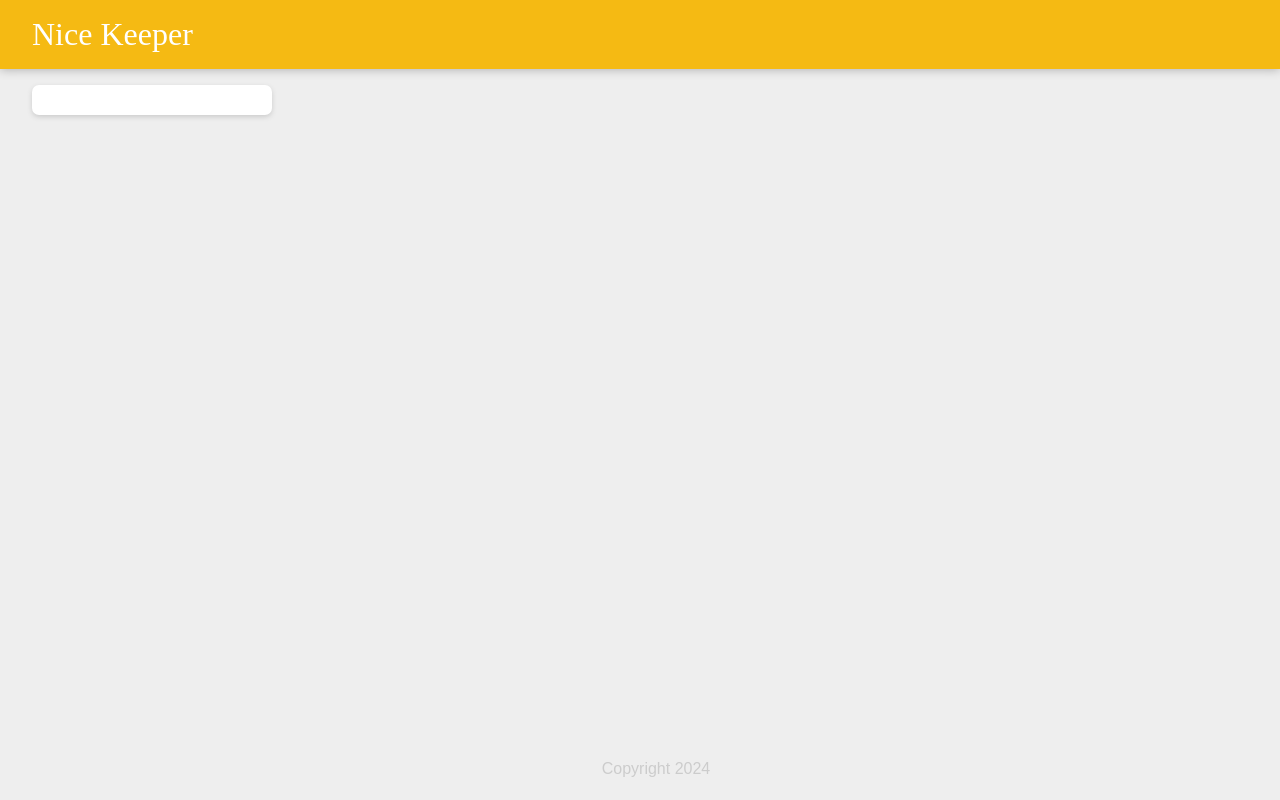
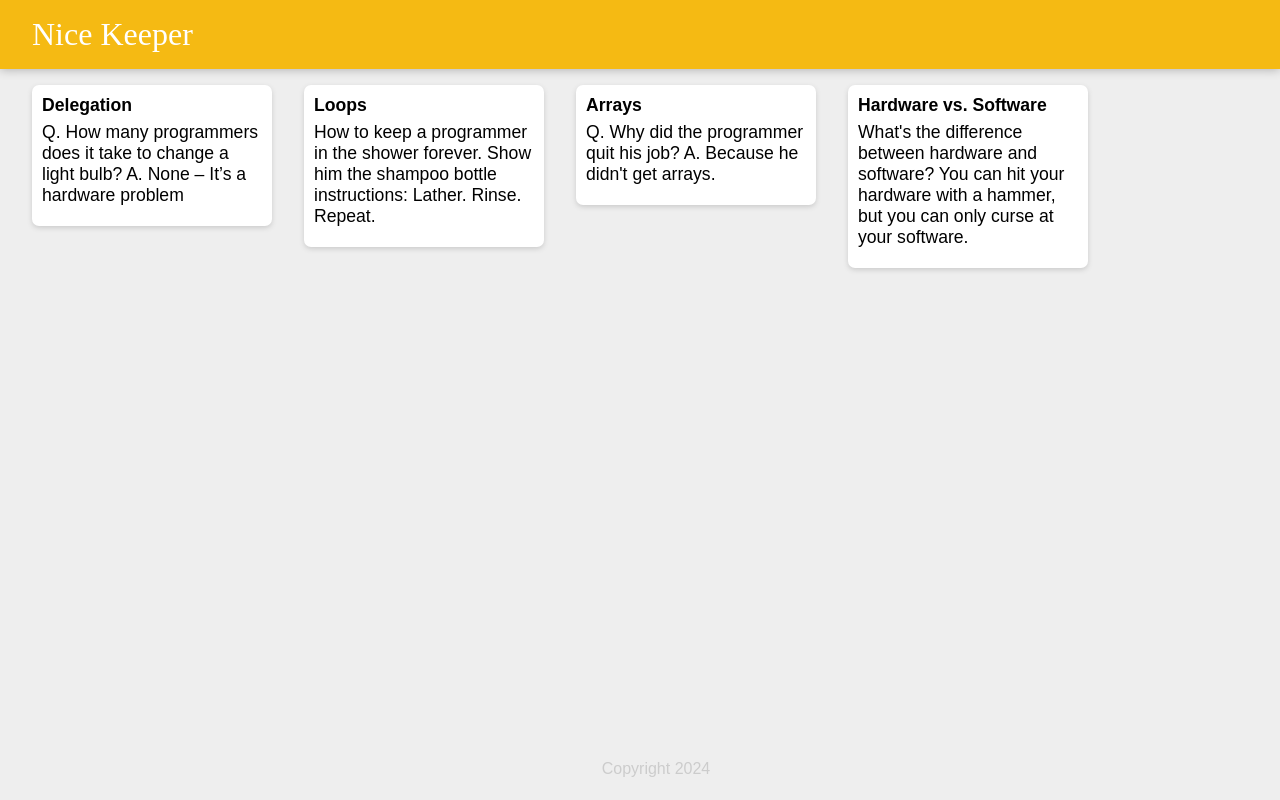
Before and after one commit to Teejay-deen/Keeper-App, a React (Create React App) app: page / in a window 1280 px wide. Built offline with nearby package versions, Linux system fonts and the light colour scheme.

Commit message:
adding map function to map through the notes on notes.jsx

```diff
--- a/src/App.js
+++ b/src/App.js
@@ -3,12 +3,19 @@ import './App.css';
 import Header from './Components/Header';
 import Footer from './Components/Footer';
 import Note from './Components/Note';
+import notes from './Components/Notes';
+
+function NotesCreated(notes){
+  return (
+    <Note key={notes.id} title={notes.title} content={notes.content} />
+  )
+}
 
 function App() {
   return (
     <div>
       <Header />
-      <Note />
+      {notes.map(NotesCreated)}
       <Footer />
     </div>
   );
```
